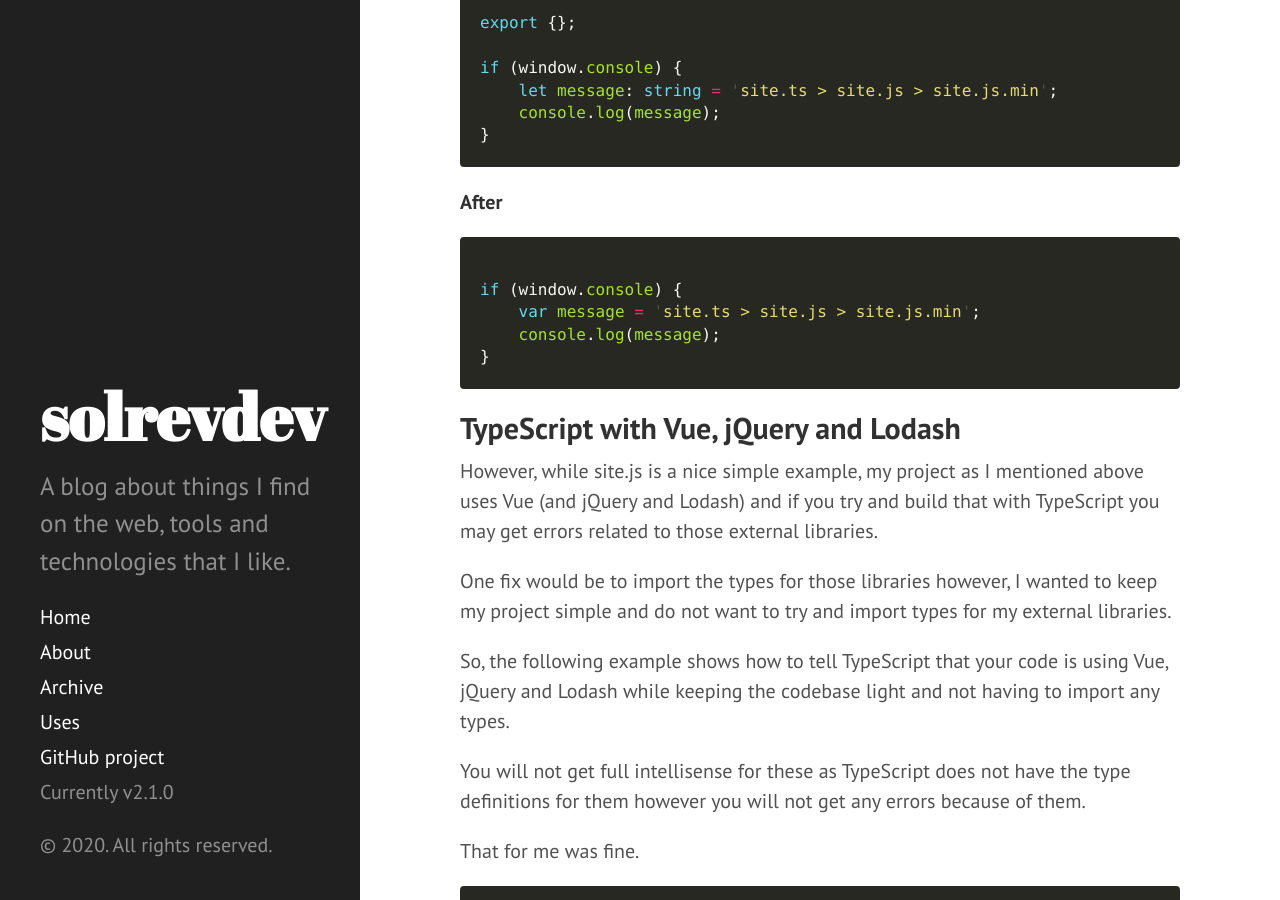
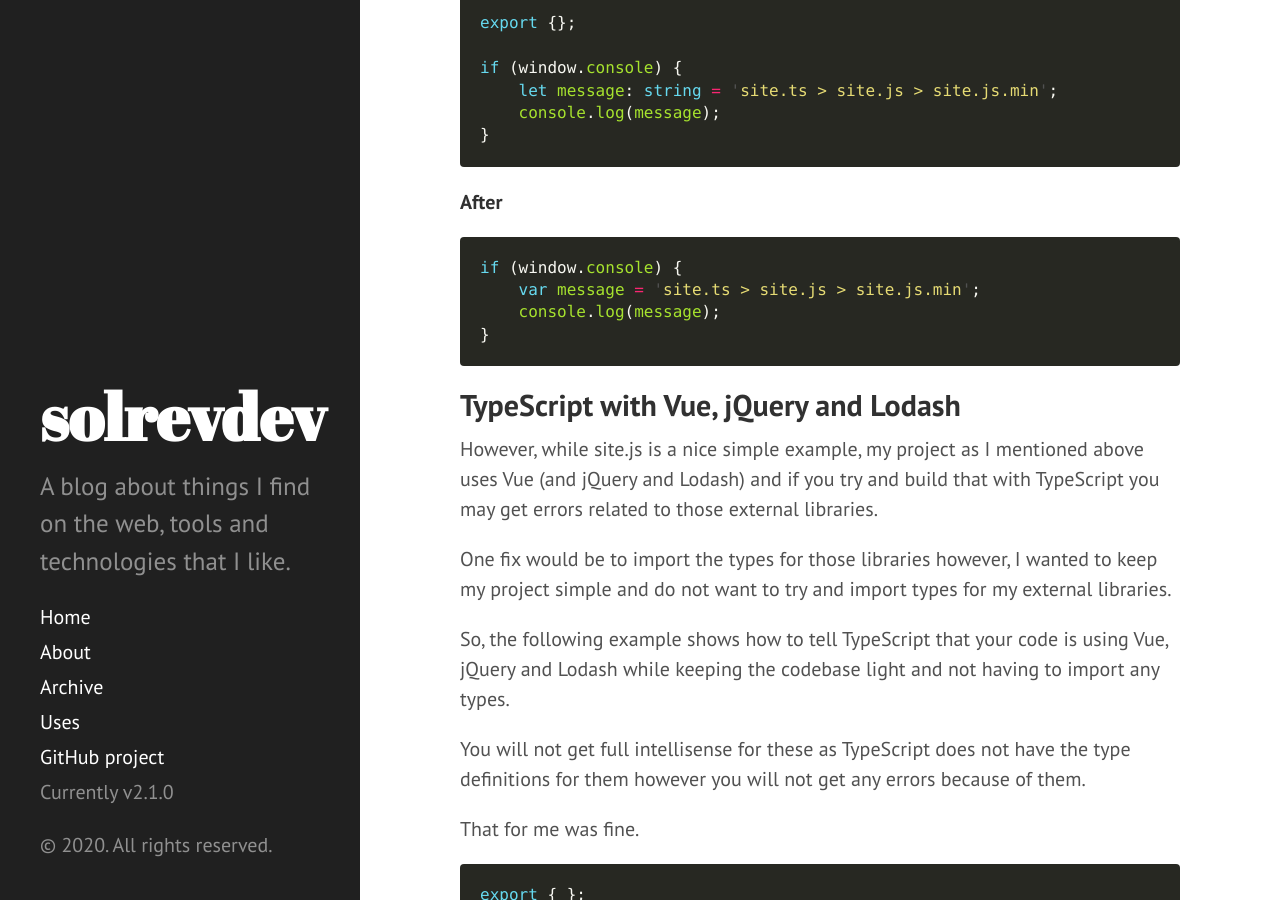
Before and after one commit to solrevdev/solrevdev.github.io, a Jekyll site: the page built from _posts/2020-06-06-adding-typescript-to-existing-aspnetcore-projects.md, in a window 1280 px wide and 900 px high, scrolled down 3183 px. Built offline with Jekyll 4.4.1, drawn with Linux system fonts in a browser that asks for light colours.

````diff
--- a/_posts/2020-06-06-adding-typescript-to-existing-aspnetcore-projects.md
+++ b/_posts/2020-06-06-adding-typescript-to-existing-aspnetcore-projects.md
@@ -2,8 +2,7 @@
 published: true
 layout: post
 title: Adding TypeScript to an existing aspnetcore project
-description: >-
-  How to add TypeScript to an ASP.NET Core Razor Pages site
+description: How to add TypeScript to an ASP.NET Core Razor Pages site
 tags:
   - typescript
   - aspnetcore
@@ -123,7 +122,6 @@ if (window.console) {
 **After**
 
 ```javascript
-
 if (window.console) {
     var message = 'site.ts > site.js > site.js.min';
     console.log(message);
````
